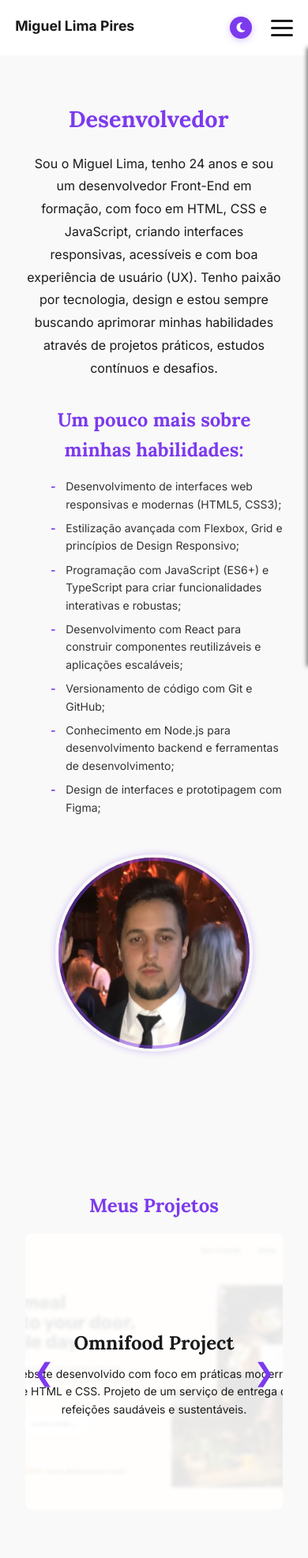
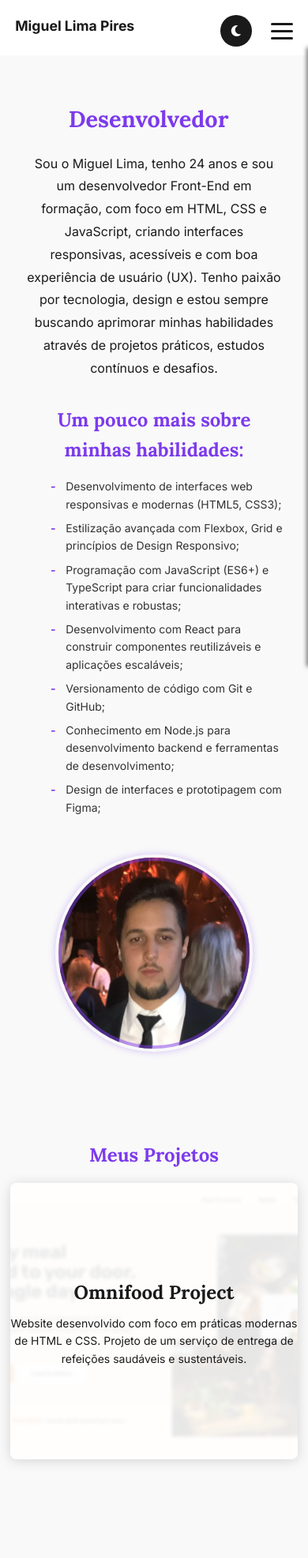
Before and after one commit to MigLima/Portfolio-Miguel-Lima, a website: page index.html in a window 390 px wide. Shown: the top 1973 px of the page at 79% size. Drawn offline with nearby package versions, Linux system fonts and the light colour scheme.

Commit message:
Melhorias UI: botão tema toggle redesenhado, carrossel com swipe em mobile

```diff
--- a/css/components.css
+++ b/css/components.css
@@ -54,17 +54,19 @@
   justify-content: flex-end;
   gap: 2rem;
   overflow: visible;
-  margin-top: 1rem;
+  margin-top: 0;
 }
 
 /* ===== Theme Toggle ===== */
 .theme-toggle {
-  position: relative;
+  position: fixed;
+  top: 180px;
+  right: 2rem;
   background-color: var(--color-accent);
   border: none;
   color: white;
-  width: 28px;
-  height: 28px;
+  width: 50px;
+  height: 50px;
   line-height: 1;
   border-radius: 50%;
   cursor: pointer;
@@ -72,9 +74,9 @@
   display: flex;
   align-items: center;
   justify-content: center;
-  z-index: 100;
-  font-size: 0.9rem;
-  box-shadow: 0 2px 8px rgba(124, 58, 237, 0.3);
+  z-index: 999;
+  font-size: 1.2rem;
+  box-shadow: 0 4px 12px rgba(124, 58, 237, 0.3);
   margin: 0;
   padding: 0;
   flex-shrink: 0;
@@ -82,7 +84,7 @@
 
 .theme-toggle:hover {
   background-color: #6d28d9;
-  box-shadow: 0 4px 12px rgba(124, 58, 237, 0.5);
+  box-shadow: 0 6px 16px rgba(124, 58, 237, 0.5);
 }
 
 html.light-mode .theme-toggle {
@@ -95,12 +97,8 @@ html.light-mode .theme-toggle:hover {
   color: white;
 }
 
-/* Desktop: Hide theme toggle and hamburger */
+/* Desktop: Hide hamburger only, keep theme toggle */
 @media (min-width: 769px) {
-  .theme-toggle {
-    display: none;
-  }
-
   .hamburger {
     display: none;
   }
@@ -357,7 +355,8 @@ main {
 }
 
 /* ===== Carousel Buttons ===== */
-button {
+.btn-anterior,
+.btn-proximo {
   background-color: transparent;
   border: none;
   font-size: 2rem;
@@ -369,15 +368,18 @@ button {
   z-index: 10;
 }
 
-button:hover {
+.btn-anterior:hover,
+.btn-proximo:hover {
   color: var(--color-accent);
 }
 
-html.light-mode button {
-  color: var(--color-accent);
+html.light-mode .btn-anterior,
+html.light-mode .btn-proximo {
+  color: #000000;
 }
 
-html.light-mode button:hover {
+html.light-mode .btn-anterior:hover,
+html.light-mode .btn-proximo:hover {
   color: #6d28d9;
 }
 
@@ -512,7 +514,7 @@ html.light-mode button:hover {
   font-size: 1.3rem;
   margin: 0 auto;
   background-color: var(--color-accent);
-  color: white;
+  color: #ffffff;
   border: none;
   cursor: pointer;
   border-radius: 4px;
--- a/css/responsive.css
+++ b/css/responsive.css
@@ -20,6 +20,42 @@
 
   .hamburger {
     display: flex;
+  }
+
+  .theme-toggle {
+    position: relative;
+    top: auto;
+    right: auto;
+    width: 40px;
+    height: 40px;
+    font-size: 1rem;
+    box-shadow: none;
+    margin: 0;
+    padding: 0;
+    background-color: var(--color-text-secondary);
+    color: #1a1a1a;
+  }
+
+  .theme-toggle:hover {
+    background-color: #d9d9d9;
+  }
+
+  .theme-toggle i {
+    color: #1a1a1a;
+  }
+
+  html.light-mode .theme-toggle {
+    background-color: var(--color-text-secondary);
+    color: white;
+  }
+
+  html.light-mode .theme-toggle:hover {
+    background-color: #333333;
+    color: white;
+  }
+
+  html.light-mode .theme-toggle i {
+    color: white;
   }
 
   .nav-nome {
@@ -113,6 +149,9 @@
 
   .skill-item {
     gap: 0.5rem;
+    width: 90px;
+    height: 110px;
+    justify-content: center;
   }
 
   .skill-item i {
@@ -123,8 +162,17 @@
     font-size: 0.85rem;
   }
 
+  .projetos {
+    padding: 2rem 0.8rem;
+  }
+
   .projeto {
     padding: 4rem 1rem 1.5rem;
+  }
+
+  .btn-anterior,
+  .btn-proximo {
+    display: none;
   }
 
   .carrossel {
@@ -132,13 +180,20 @@
     width: 100%;
   }
 
+  html.light-mode .carrossel {
+    box-shadow: 0 2px 16px rgba(0, 0, 0, 0.15);
+  }
+
   button {
     font-size: 1.5rem;
   }
 
   .conteudo-projeto-omnifood {
-    padding: 1rem;
+    padding: 1rem 2rem;
     margin-top: 2rem;
+    word-wrap: break-word;
+    overflow-wrap: break-word;
+    box-sizing: border-box;
   }
 
   .conteudo-projeto-omnifood h3 {
@@ -221,6 +276,42 @@
     display: flex;
   }
 
+  .theme-toggle {
+    position: relative;
+    top: auto;
+    right: auto;
+    width: 40px;
+    height: 40px;
+    font-size: 1rem;
+    box-shadow: none;
+    margin: 0;
+    padding: 0;
+    background-color: var(--color-text-secondary);
+    color: #1a1a1a;
+  }
+
+  .theme-toggle:hover {
+    background-color: #d9d9d9;
+  }
+
+  .theme-toggle i {
+    color: #1a1a1a;
+  }
+
+  html.light-mode .theme-toggle {
+    background-color: var(--color-text-secondary);
+    color: white;
+  }
+
+  html.light-mode .theme-toggle:hover {
+    background-color: #333333;
+    color: white;
+  }
+
+  html.light-mode .theme-toggle i {
+    color: white;
+  }
+
   .nav-links {
     position: fixed;
     top: 60px;
@@ -246,30 +337,40 @@
     margin: 0;
   }
 
+  .projetos {
+    padding: 2rem 0.8rem;
+  }
+
   .carrossel {
     width: 100%;
     height: auto;
   }
 
-  .btn-anterior {
-    left: 10px;
+  html.light-mode .carrossel {
+    box-shadow: 0 2px 16px rgba(0, 0, 0, 0.15);
   }
 
+  .btn-anterior,
   .btn-proximo {
-    right: 10px;
+    display: none;
+  }
+
+  .projeto {
+    padding: 4rem 1.2rem 1.5rem;
   }
 
   .conteudo-projeto-omnifood {
-    padding: 1.5rem;
+    padding: 1.5rem 2.5rem;
     margin-top: 4rem;
     text-align: center;
     display: flex;
     flex-direction: column;
     justify-content: center;
     height: auto;
-    max-width: 90%;
-    margin-left: auto;
-    margin-right: auto;
+    width: 100%;
+    box-sizing: border-box;
+    word-wrap: break-word;
+    overflow-wrap: break-word;
     z-index: 1;
     position: relative;
   }
@@ -293,6 +394,12 @@
 
   .icones-skills {
     gap: 2rem;
+  }
+
+  .skill-item {
+    width: 110px;
+    height: 130px;
+    justify-content: center;
   }
 
   .sobre-texto p {
```
Also changed, not shown: js/modules/carousel.js (+37 -2 lines).
